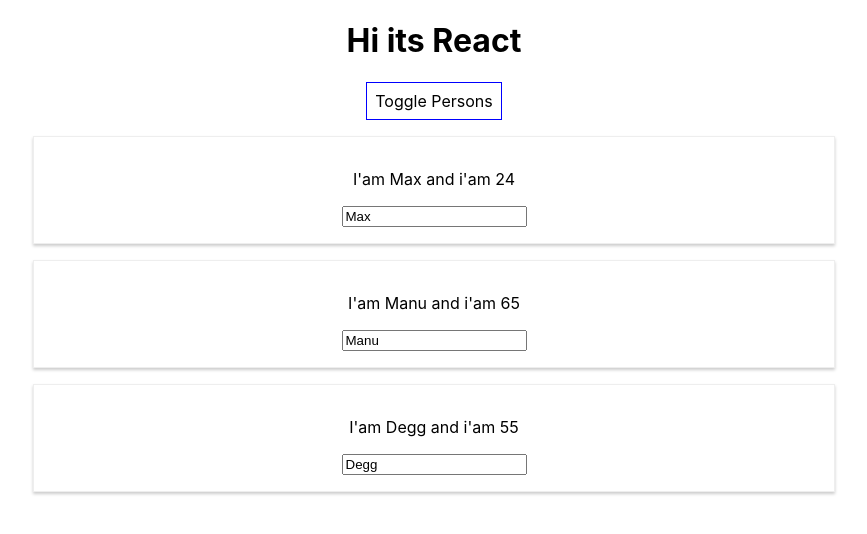
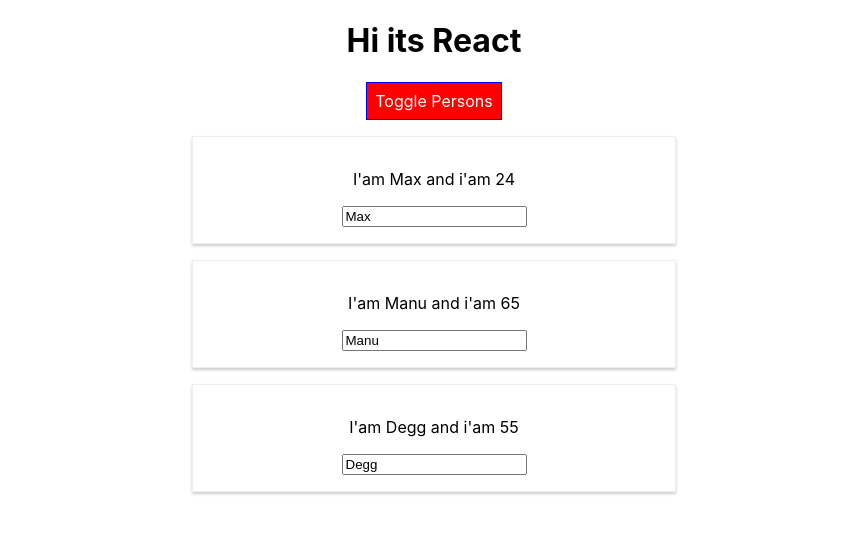
Before and after one commit to fayssalaitb/react-one, a React (Create React App) app: page / in a window 1280 px wide. Both pictures are taken after a click on the button "Toggle Persons". Shown: the top 534 px of the page, without its empty margins (206-1073 px from the left). Built offline with nearby package versions, Linux system fonts and the light colour scheme.

Commit message:
using Radium pakage to play wit h CSS

```diff
--- a/package.json
+++ b/package.json
@@ -3,6 +3,7 @@
   "version": "0.1.0",
   "private": true,
   "dependencies": {
+    "radium": "^0.25.1",
     "react": "^16.8.6",
     "react-dom": "^16.8.6",
     "react-scripts": "2.1.8"
--- a/src/App.js
+++ b/src/App.js
@@ -1,6 +1,7 @@
 import React, { Component } from "react";
 import "./App.css";
 import Person from "./Person/Person";
+import Radium, { StyleRoot } from "radium";
 
 class App extends Component {
   // the DAta i'am working with
@@ -46,11 +47,13 @@
   render() {
     //some CSS styles
     const style = {
-      backgroundColor: "white",
+      backgroundColor: "green",
+      color: "white",
       font: "inherit",
       border: "1px solid blue",
       padding: "8px",
-      cursor: "pointer"
+      cursor: "pointer",
+      ":hover": { backgroundColor: "lightgreen", color: "black" }
     };
     // condition to check if we want to show or hide the person list
     let persons = null;
@@ -70,9 +73,12 @@
           })}
         </div>
       );
+      style.backgroundColor = "red";
+      style[":hover"] = { backgroundColor: "salmon", color: "black" };
     }
     //what we return to the Dom after all the logic
     return (
+      <StyleRoot>
         <div className="App">
           <h1>Hi its React</h1>
           <button style={style} onClick={this.togglePersonsHandler}>
@@ -81,8 +87,9 @@
           </button>
           {persons}
         </div>
+      </StyleRoot>
     );
   }
 }
 
-export default App;
+export default Radium(App);
--- a/src/Person/Person.js
+++ b/src/Person/Person.js
@@ -1,9 +1,15 @@
 import React from "react";
 import "./Person.css";
+import Radium from "radium";
 
 const person = props => {
+  const style = {
+    "@media (min-width: 500px)": {
+      width: "450px"
+    }
+  };
   return (
-    <div className="Person">
+    <div className="Person" style={style}>
       <p onClick={props.click}>
         I'am {props.name} and i'am {props.age}
       </p>
@@ -13,4 +19,4 @@
   );
 };
 
-export default person;
+export default Radium(person);
```
Also changed, not shown: 1 other file (tests, documents, lock files or other folders). Lines whose indentation alone changed are shown as unchanged.
